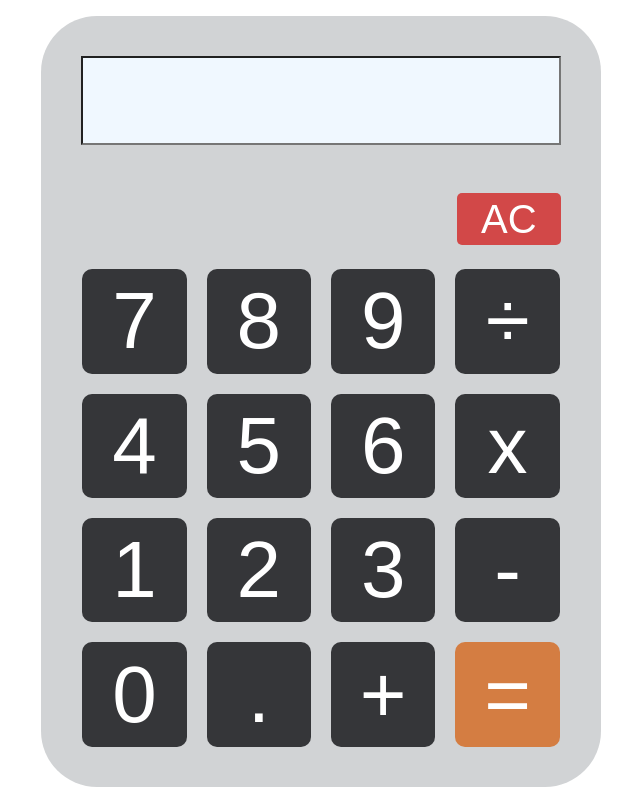
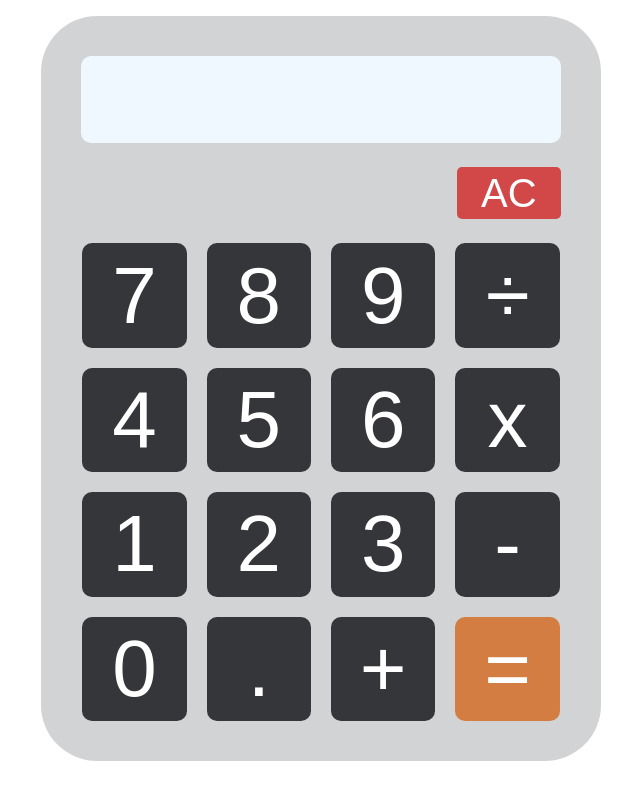
Before and after one commit to KeanoAquino/odin-project_calculator, a plain HTML site: page index.html in a window 1280 px wide. Shown: the whole page, without its empty margins (319-959 px from the left). Drawn offline with Linux system fonts and the light colour scheme.

Commit message:
Update textbox element & console logging - changed textbox to an output element

```diff
--- a/calc.js
+++ b/calc.js
@@ -14,7 +14,7 @@
 // display result in text box
 
 const calculator = document.querySelector(".button-container");
-const textBox = document.querySelector('input[type="text"]');
+const textBox = document.querySelector("#display");
 const operators = "+-÷*";
 
 calculator.addEventListener("click", (e) => {
@@ -52,9 +52,19 @@ calculator.addEventListener("click", (e) => {
     ////console logging////
     textArr = textBox.value.split("");
     hasOperator = textArr.some(char => operators.includes(char));
+    indexOfOp = textArr.findIndex(char => operators.includes(char));
+    if (hasOperator) {
+        indexOfOp = textArr.findIndex(char => operators.includes(char));
+        num1 = textArr.slice(0, indexOfOp).join("");
+        if ((textArr.length-1) > indexOfOp){
+            num2 = textArr.slice(indexOfOp+1).join("");
+        }
+    }
     console.log(textArr);
     console.log("Operator: ", hasOperator);
-    console.log("Decimal: ", hasDecimal(textBox.value));
+    console.log("Operator index: ", indexOfOp);
+    console.log("Num1-Decimal: ", hasDecimal(num1));
+    console.log("Num2-Decimal: ", hasDecimal(num2));
     console.log(`Num1: ${num1}, Num2: ${num2}`);
     ///////////////////////
 });
@@ -68,13 +78,14 @@ function hasDecimal(str) {
 
 function updateDisplay(event, className){
     if (event.target.classList.contains(className)) {
-            if (event.target.textContent === "x") {
-            textBox.value += "*";
-            }
-            else{
-                textBox.value += event.target.textContent;
-            }
+        if (event.target.textContent === "x") {
+        textBox.textContent += "*";
         }
+        else{
+            textBox.textContent += event.target.textContent;
+        }
+    }
+    textBox.scrollLeft = textBox.scrollWidth;
 }
 
 function parseText(){
--- a/index.html
+++ b/index.html
@@ -10,7 +10,7 @@
 <body>
     <div class="calculator">
         <div class="calculator__display">
-            <input type="text">
+            <output id="display"></output>
         </div>
         <div class="calculator__buttons">
             <div class="control-container">
--- a/style.css
+++ b/style.css
@@ -30,7 +30,35 @@ body {
 
 .calculator__display {
     width: 100%;
-    margin-bottom: 10%;
+    margin-bottom: 5%;
+}
+
+#display {
+    display: block;
+    width: 100%;
+    aspect-ratio: 5.5;
+    border-radius: 0.125em;
+    background-color: aliceblue;
+    font-family: "Seven-segment", sans-serif;
+    font-size: clamp(1rem, 10vmin, 10rem);
+    text-align: right;
+    text-wrap: nowrap;
+    overflow-x: auto;
+    overflow-y: hidden; /*disables vertical scrollbar*/
+    user-select: text;
+    scrollbar-width: thin;
+    scrollbar-color: rgba(0, 0, 0, 0.3) transparent;
+}
+
+#display::-webkit-scrollbar {
+    height: clamp(0.01rem, 0.5vmin, 1rem);
+}
+#display::-webkit-scrollbar-track {
+    background: transparent;
+}
+#display::-webkit-scrollbar-thumb {
+    background-color: rgba(0, 0, 0, 0.3);
+    border-radius: 10px;
 }
 
 .control-container {
@@ -49,15 +77,6 @@ body {
     border-radius: 0.125em;
     background-color: rgb(210, 72, 72);
     color: white;
-}
-
-input[type="text"] {
-    width: 100%;
-    aspect-ratio: 6;
-    background-color: aliceblue;
-    font-family: "Seven-segment", sans-serif;
-    font-size: clamp(1rem, 10vmin, 10rem);
-    text-align: right
 }
 
 .calculator__buttons {
```
